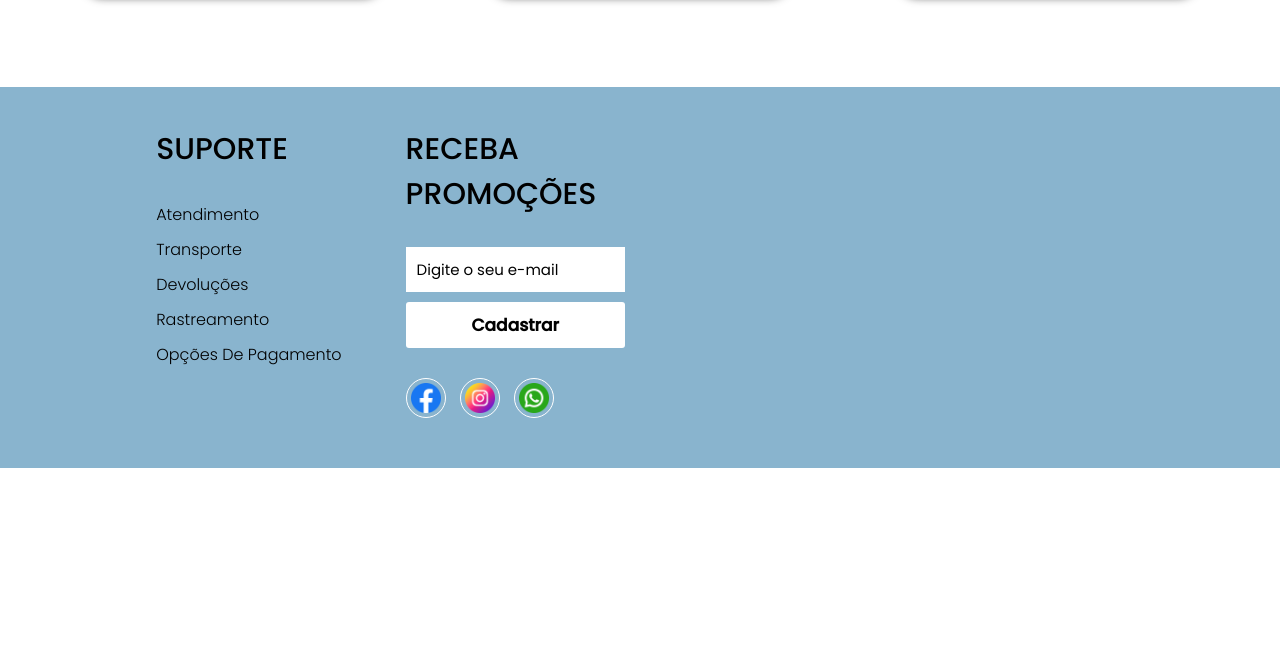
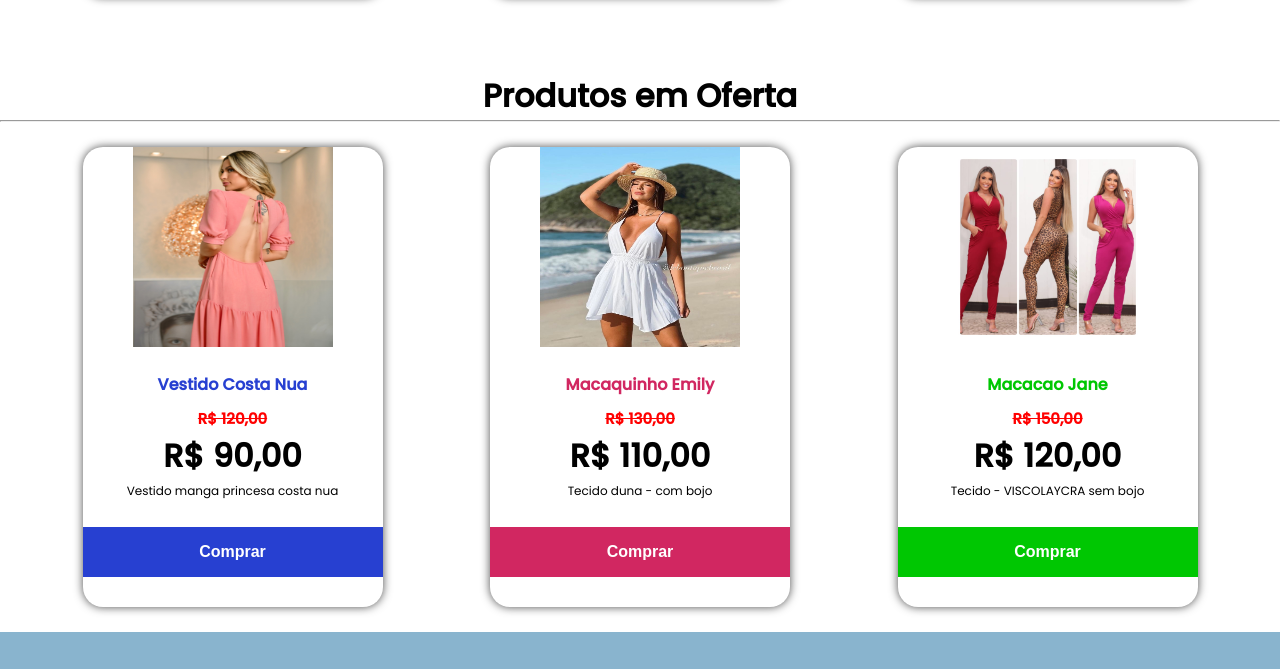
Before and after one commit to SilvaScripter/marymodas, a plain HTML site: page index.html in a window 1280 px wide. Shown: the part 1858-2527 px from the top of the page. Before the commit the page ends 2326 px from the top, so only its background shows below. Drawn offline with Linux system fonts and the light colour scheme; a script that the page names is missing.

Commit message:
Add files via upload

```diff
--- a/css/style.css
+++ b/css/style.css
@@ -77,19 +77,7 @@ nav .menu-btn i{
     padding: 0 50px 0 100px;
     flex-wrap: wrap;
     top: 0px;
-}
-
-#btn-entrar
-{
-    font-family: 'Secular One', sans-serif;
-    color: black;
-    text-decoration: none;
-    font-size: 18px;
-    font-weight: 500;
-    border-radius: 5px;
-    transition: all 0.3s ease;
-    position: static;
-}
+}y
 .avatar
 {
     position: relative;
@@ -225,15 +213,29 @@ footer{
 
   /* Card Header*/
   .card-header {
+    display: flex;
     width: 100%;
     height: 200px;
     overflow: hidden;
   }
+  .card-headerr {
+    width: 200px;
+    height: 200px;
+    overflow: hidden;
+    text-align: center;
+    margin-left: 50px;
+    position: relative;
+  }
 
+  .card-headerr .card-img{
+    height: 100%;
+    text-align: center;
+  }
   .card-img {
     min-width: 100%;
     width: auto;
     height: 100%;
+    text-align: center;
   }
 
   /* Card Body */
@@ -251,13 +253,19 @@ footer{
 
   .card-titulo {
     font-size: 32px;
-    margin: 15px 0;
+    margin: 2px 0;
   }
 
   .card-texto {
     font-size: 12px;
     width: 250px;
     margin: 0 auto;
+  }
+
+  .card-oldp{
+    font-size: 15px;
+    color: red;
+    text-decoration: line-through;
   }
 
   /* Card Footer */
--- a/index.html
+++ b/index.html
@@ -14,12 +14,10 @@
         <div class="menu-btn">
             <i class="fa fa-bars fa-2x" onclick="menuShow()"></i>
         </div>
-
         <ul>
             <li> <a href="#" class="active"> Inicio </a> </li>
             <li> <a href="#"> Produtos</a> </li>
             <li> <a href="#"> Contato</a> </li>
-            <li><a id="btn-entrar" href="#"> Entrar</a></li>
         </ul>
     </nav>
     <script src="main.js"></script>
@@ -94,8 +92,69 @@
             </div>
             <!-- Card 3 Fim -->
           </div>
+          <br>
+          <br>
+          <h1>Produtos em Oferta</h1>
+          <hr>
+          <div class="container">
+            <!-- Card 1 -->
+            <div class="card card-1 oferta">
+              <div class="card-headerr">
+                <img src="source/produto4.jpg" class="card-img" height="300px" />
+              </div>
+              <div class="card-body">
+                <h3 class="card-local">Vestido Costa Nua</h3>
+                <h2 class="card-oldp">R$ 120,00</h2>
+                <h2 class="card-titulo">R$ 90,00</h2>
+                <p class="card-texto">
+                    Vestido manga princesa costa nua
+                </p>
+              </div>
+              <div class="card-footer">
+                <a href="#">Comprar</a>
+              </div>
+            </div>
+            <!-- Card 1 Fim-->
+
+            <!-- Card 2 -->
+            <div class="card card-2">
+              <div class="card-headerr">
+                <img src="source/produto5.jpeg" class="card-img" />
+              </div>
+              <div class="card-body">
+                <h3 class="card-local">Macaquinho Emily</h3>
+                <h2 class="card-oldp">R$ 130,00</h2>
+                <h2 class="card-titulo">R$ 110,00</h2>
+                <p class="card-texto">
+                    Tecido duna - com bojo
+                </p>
+              </div>
+              <div class="card-footer">
+                <a href="#">Comprar</a>
+              </div>
+            </div>
+            <!-- Card 2Fim -->
+
+            <!-- Card 3 -->
+            <div class="card card-3">
+              <div class="card-headerr">
+                <img src="source/produto6.jpeg" class="card-img" />
+              </div>
+              <div class="card-body">
+                <h3 class="card-local">Macacao Jane</h3>
+                <h2 class="card-oldp">R$ 150,00</h2>
+                <h2 class="card-titulo">R$ 120,00</h2>
+                <p class="card-texto">
+                    Tecido - VISCOLAYCRA sem bojo
+                </p>
+              </div>
+              <div class="card-footer">
+                <a href="#">Comprar</a>
+              </div>
+            </div>
+            <!-- Card 3 Fim -->
     </div>
-    <!-- footer col-->
+    <!-- fFooter-->
     <footer>
         <div class="container-footer">
             <div class="row-footer">
```
Also changed, not shown: source/produto4.jpg (added), source/produto5.jpeg (added), source/produto6.jpeg (added).
